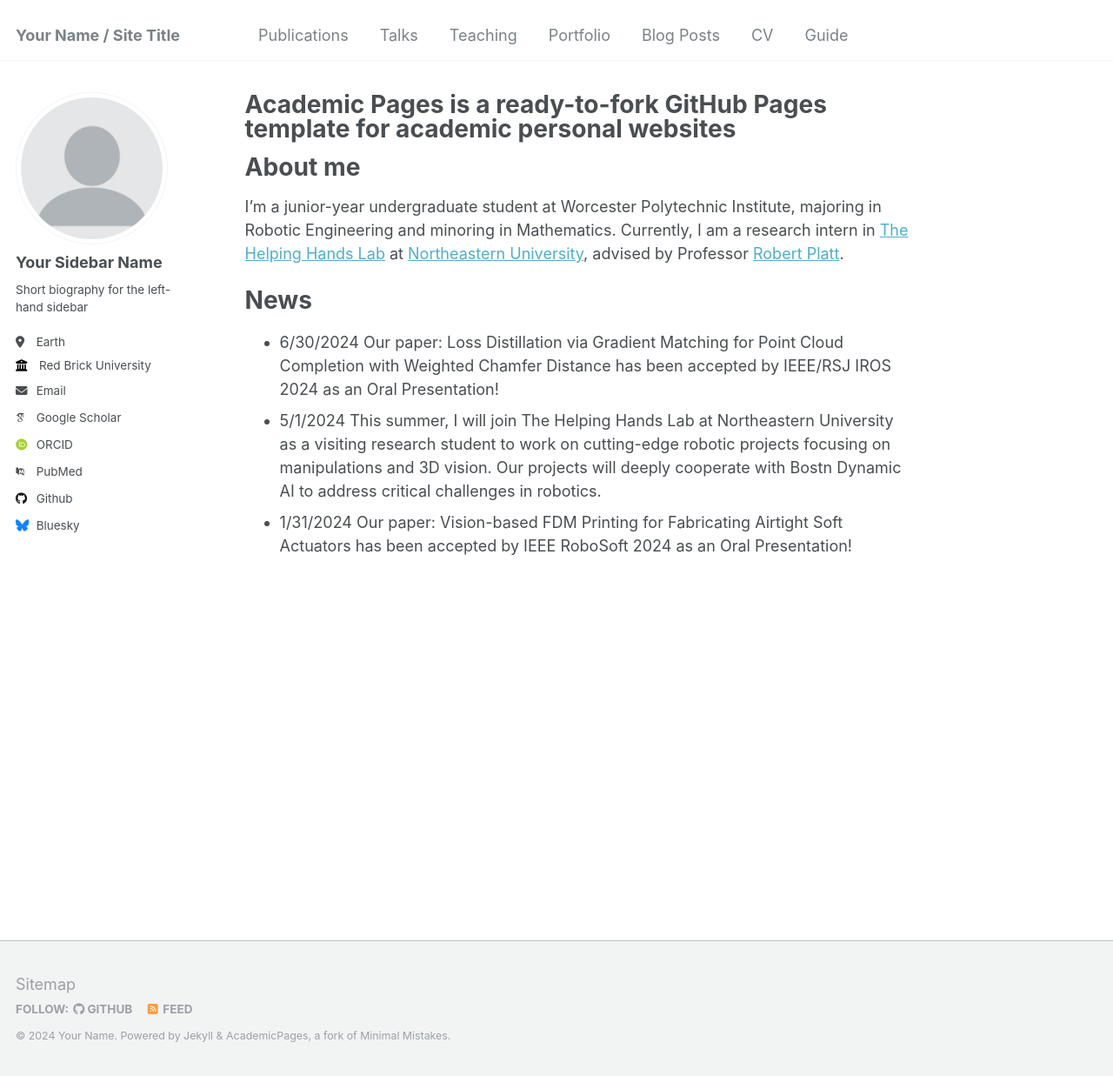
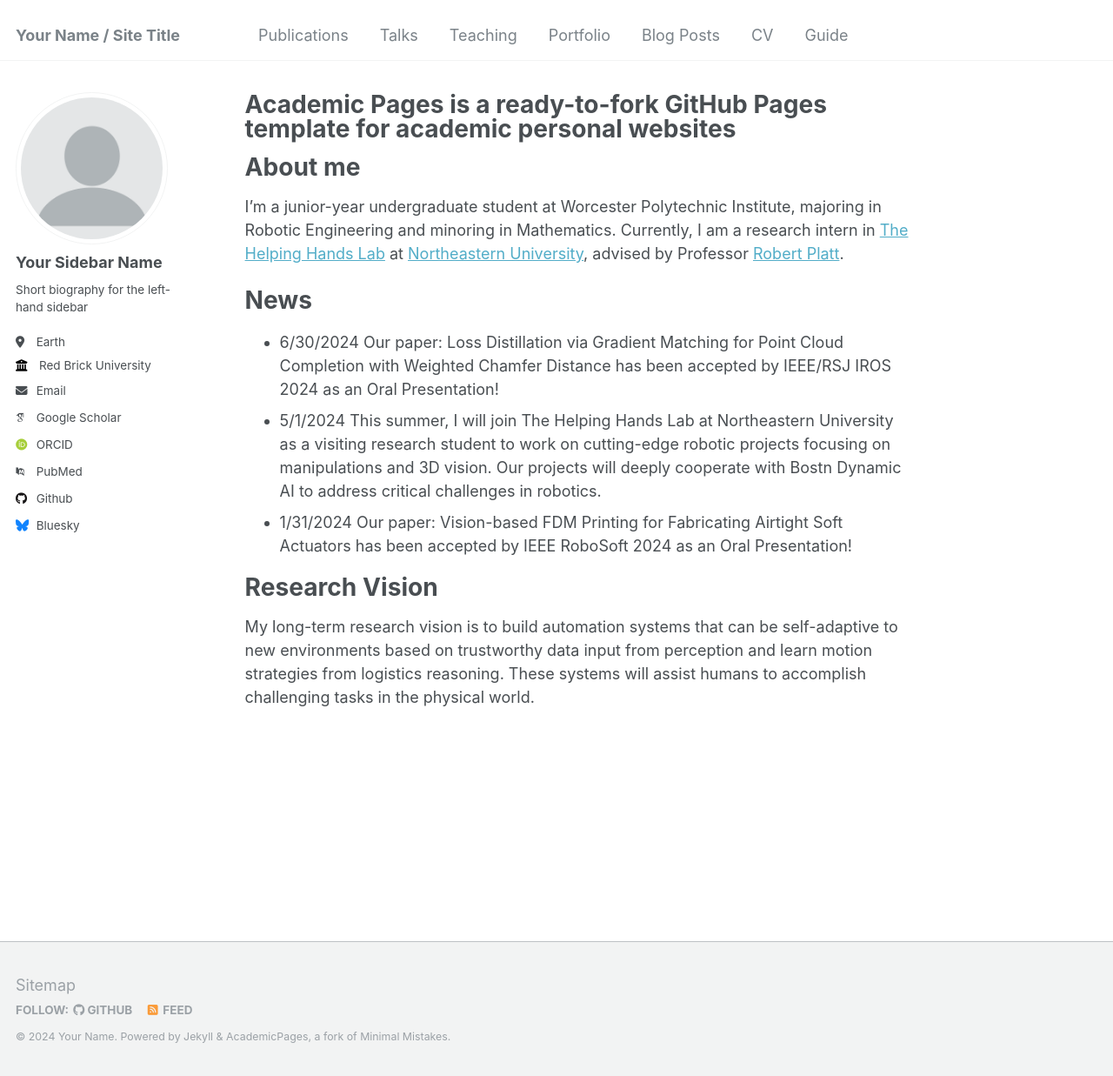
Before and after one commit to seanliu7081/seanliu7081.github.io, a Jekyll site: the page built from _pages/about.md, in a window 1280 px wide and 1237 px high. Shown: the whole window at 87% size. Built offline with Jekyll 4.4.1, drawn with Linux system fonts in a browser that asks for light colours; some web fonts are replaced.

Commit message:
Update about.md

```diff
--- a/_pages/about.md
+++ b/_pages/about.md
@@ -15,3 +15,7 @@ I’m a junior-year undergraduate student at Worcester Polytechnic Institute, ma
 - 6/30/2024 Our paper: Loss Distillation via Gradient Matching for Point Cloud Completion with Weighted Chamfer Distance has been accepted by IEEE/RSJ IROS 2024 as an Oral Presentation!
 - 5/1/2024 This summer, I will join The Helping Hands Lab at Northeastern University as a visiting research student to work on cutting-edge robotic projects focusing on manipulations and 3D vision. Our projects will deeply cooperate with Bostn Dynamic AI to address critical challenges in robotics.
 - 1/31/2024 Our paper: Vision-based FDM Printing for Fabricating Airtight Soft Actuators has been accepted by IEEE RoboSoft 2024 as an Oral Presentation!
+
+# Research Vision
+
+My long-term research vision is to build automation systems that can be self-adaptive to new environments based on trustworthy data input from perception and learn motion strategies from logistics reasoning. These systems will assist humans to accomplish challenging tasks in the physical world.
```
